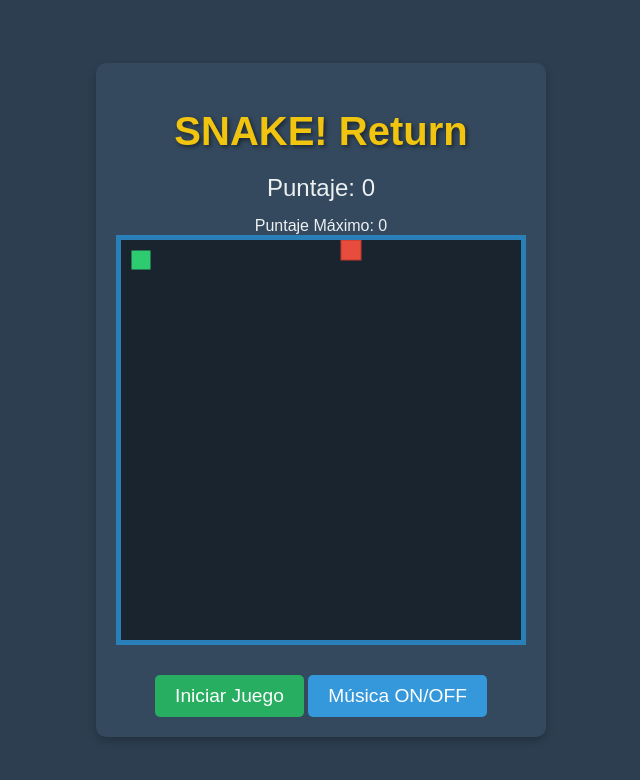
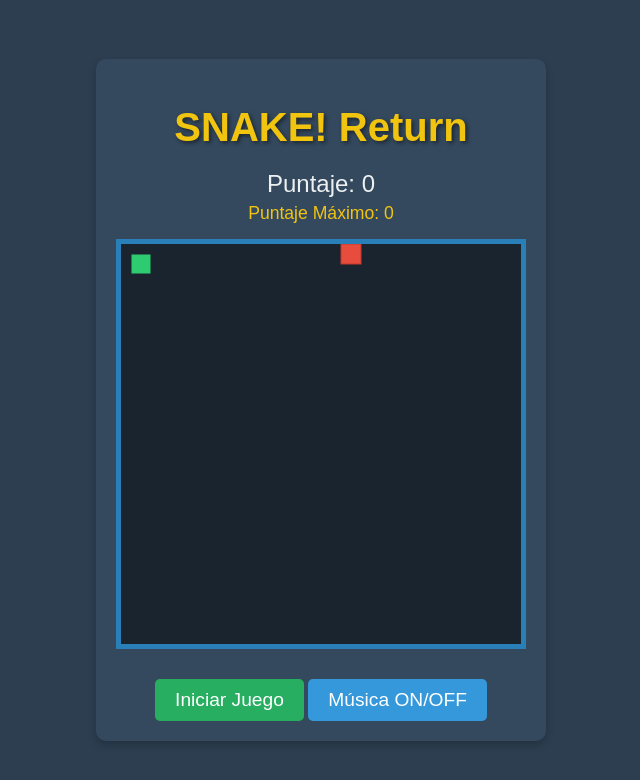
Before and after one commit to ChoroNavia-AI/snake-game-test, a plain HTML site: page index.html in a window 1280 px wide. Shown: the whole page, without its empty margins (319-959 px from the left). Drawn offline with Linux system fonts and the light colour scheme.

Commit message:
Update style.css

```diff
--- a/style.css
+++ b/style.css
@@ -24,11 +24,18 @@ h1 {
     text-shadow: 2px 2px 4px rgba(0, 0, 0, 0.5);
 }
 
-/* Nuevo estilo para el display de puntaje */
+/* Estilo para el display de puntaje actual */
 #scoreDisplay {
     font-size: 1.5em;
     color: #ecf0f1;
-    margin-bottom: 15px;
+    margin-bottom: 5px; /* Ajustado para dar espacio al nuevo elemento de puntaje máximo */
+}
+
+/* NUEVO estilo para el display de puntaje máximo */
+#highScoreDisplay {
+    font-size: 1.1em;
+    color: #f1c40f; /* Un color amarillo vibrante para el puntaje máximo */
+    margin-bottom: 15px; /* Margen para separarlo del canvas */
 }
 
 canvas {
@@ -53,8 +60,6 @@ canvas {
     background-color: #2ecc71; /* Un verde más claro al pasar el ratón */
 }
 
-/* ... (código CSS anterior) ... */
-
 #musicToggleButton {
     background-color: #3498db; /* Un azul para el botón de música */
     color: white;
```
